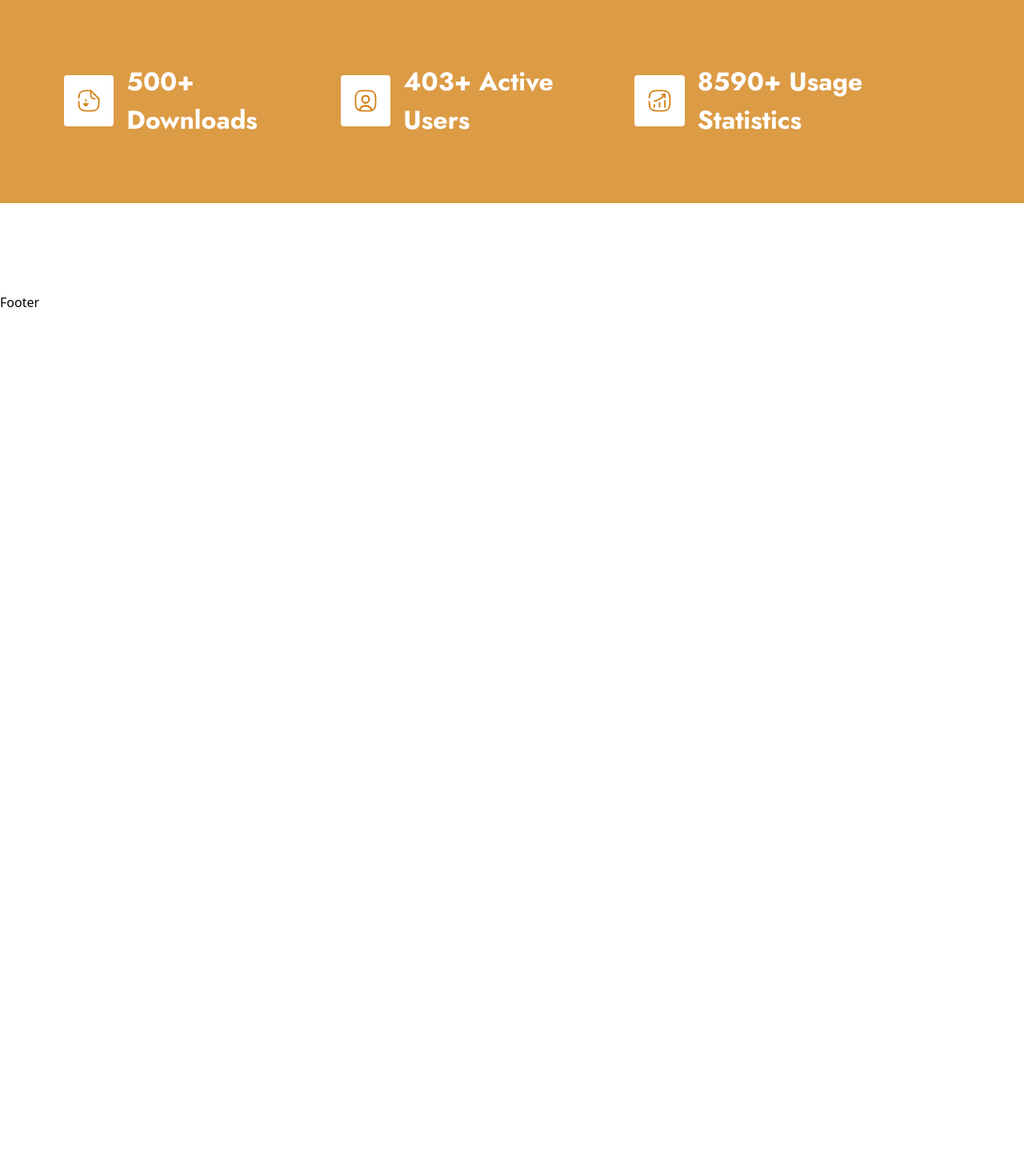
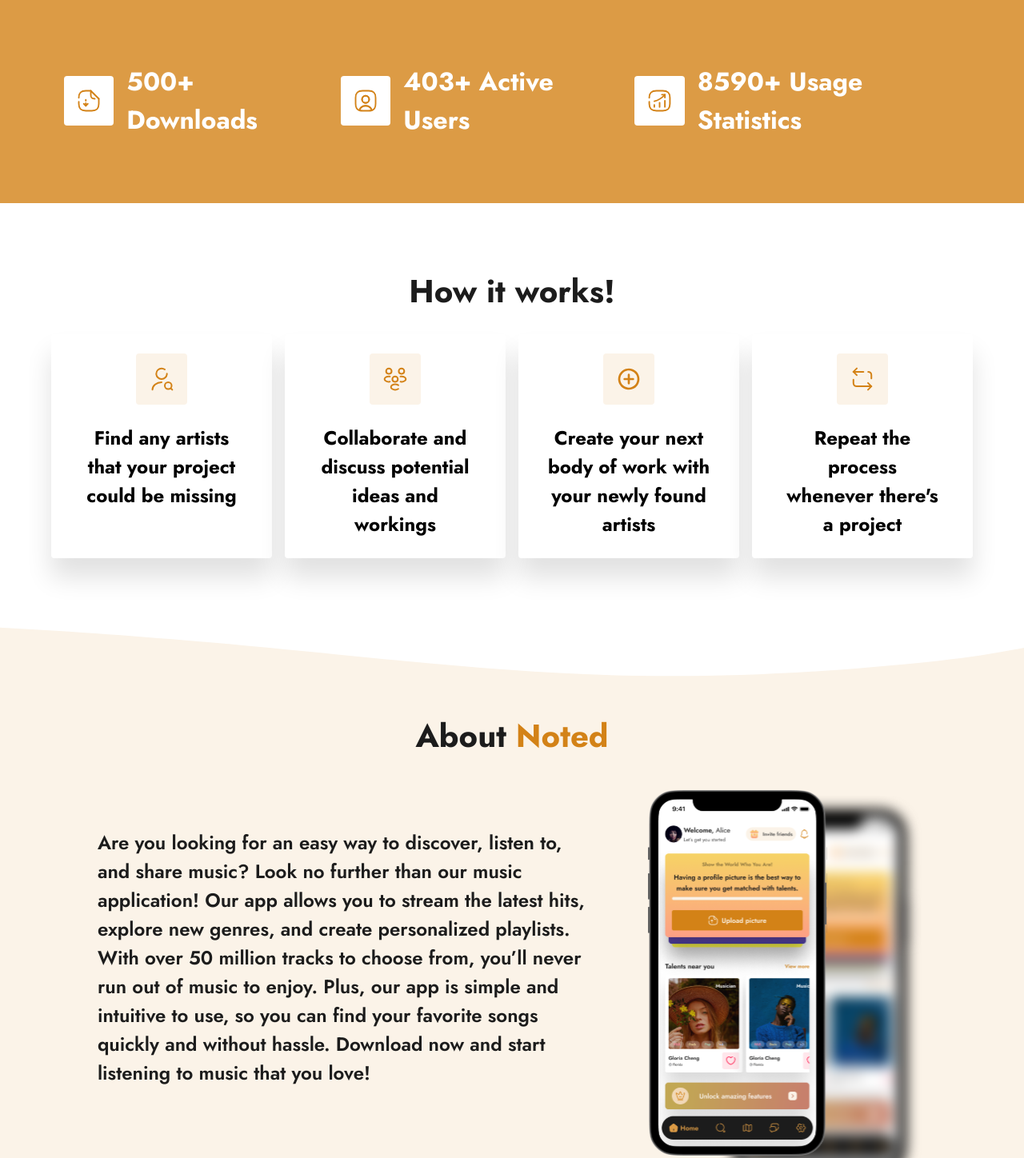
Before and after one commit to DigeetalHub/Noted-web, a Next.js app: page / in a window 1280 px wide. Shown: the part 802-2250 px from the top of the page at 80% size. Before the commit the page ends 1192 px from the top, so only its background shows below. Built offline with nearby package versions, Linux system fonts and the light colour scheme.

Commit message:
[FEAT] About section done

```diff
--- a/components/Heading.js
+++ b/components/Heading.js
@@ -3,7 +3,7 @@ import React from "react";
 const Heading = ({classes, firstContent, firstColoredContent, coloredContent, endContent}) => {
 	return (
 		<h1 className={classes}>
-            <span className="text-brandPrimary500">{ firstColoredContent}</span>{firstContent} with <span className="text-brandPrimary500">{coloredContent}</span> {endContent}
+            <span className="text-brandPrimary500">{ firstColoredContent}</span>{firstContent} <span className="text-brandPrimary500">{coloredContent}</span> {endContent}
 		</h1>
 	);
 };
--- a/components/IconText.js
+++ b/components/IconText.js
@@ -1,15 +1,15 @@
-import Image from 'next/image'
-import React from 'react'
+import Image from "next/image";
+import React from "react";
 
-const IconText = ({src, alt, text, className, textClassName, imgClassName}) => {
-  return (
-      <div className={`${className} flex flex-col`}>
-          <div className={`${imgClassName} p-2 rounded w-[fit-content] mx-auto md:p-4`}>
-              <Image src={src} alt={alt} className="md:w-[32px] md:h-[32px]" />
-          </div>
-          <p className={textClassName}>{text}</p>
-    </div>
-  )
-}
+const IconText = ({ src, alt, text, className, textClassName, imgClassName }) => {
+	return (
+		<div className={`${className} flex flex-col`}>
+			<div className={`${imgClassName} p-2 rounded w-[fit-content] mx-auto md:p-4 2xl:p-7`}>
+				<Image src={src} alt={alt} className="md:w-[32px] 2xl:w-[50px] aspect-square" />
+			</div>
+			<p className={textClassName}>{text}</p>
+		</div>
+	);
+};
 
-export default IconText
+export default IconText;
--- a/pages/index.js
+++ b/pages/index.js
@@ -7,20 +7,20 @@ import Subheading from "../components/Subheading";
 import Mouse from "../public/assets/icons/mouse.svg";
 import { ScrollContext } from "../context/ScrollContext";
 import IconText from "../components/IconText";
-import DocumentIcon from  "../public/assets/icons/document-download.svg";
-import User from  "../public/assets/icons/user-icon.svg";
-import Stats from  "../public/assets/icons/stats.svg";
-import UserSearch from  "../public/assets/icons/user-search.svg";
-import People from  "../public/assets/icons/people.svg";
+import DocumentIcon from "../public/assets/icons/document-download.svg";
+import User from "../public/assets/icons/user-icon.svg";
+import Stats from "../public/assets/icons/stats.svg";
+import UserSearch from "../public/assets/icons/user-search.svg";
+import People from "../public/assets/icons/people.svg";
 import Plus from "../public/assets/icons/plus-circle.svg";
 import Repeat from "../public/assets/icons/repeat.svg";
+import Snapshot from "../public/assets/images/snapshot.svg";
 import Email from "../public/assets/icons/email.svg";
 import Instagram from "../public/assets/icons/instagram.svg";
 import Facebook from "../public/assets/icons/facebook.svg";
 import Twitter from "../public/assets/icons/twitter.svg";
 
 export default function Home() {
-
 	const { whiteNav, scroll, scrollNav } = useContext(ScrollContext);
 
 	return (
@@ -48,7 +48,7 @@ export default function Home() {
 					<div className="h-full bg-overlay flex flex-col items-center justify-end pb-[2.5rem] px-4 md:justify-center">
 						<div className="flex flex-col gap-4 text-center mb-8 md:mb-10 md:w-[60%] lg:w-[70%] xl:w-[55%]">
 							<Heading
-								firstContent={"Connect"}
+								firstContent={"Connect with"}
 								endContent={"from everywhere across the globe"}
 								coloredContent={"creators"}
 								classes="font-bold text-white text-[2rem] leading-[1.2] md:hidden"
@@ -56,7 +56,7 @@ export default function Home() {
 							<Heading
 								firstColoredContent={"Discover"}
 								endContent={"hidden creatives around the world using Noted"}
-								classes="font-bold text-white text-[2.5rem] leading-[1.2] hidden md:block"
+								classes="font-bold text-white text-[2.5rem] 2xl:text-[3.5rem] leading-[1.2] hidden md:block"
 							/>
 							<Subheading
 								classes="text-neutrals200 leading-[25.5px] md:hidden"
@@ -64,29 +64,120 @@ export default function Home() {
 								fermentum mattis volutpat viverra augue faucibus integer."
 							/>
 							<Subheading
-								classes="text-neutrals100 leading-[25.5px] hidden md:block"
+								classes="text-neutrals100 leading-[25.5px] 2xl:text-[2.5rem] 2xl:leading-[1.3] 2xl:px-[12rem] hidden md:block"
 								content="Have unrestricted access to as many talents as you want, with never-ending conversations."
 							/>
 						</div>
 						<Button
 							label="Download Now"
-							className="text-white py-3 w-full border-[1px] border-brandPrimary500 bg-brandPrimary500 font-semibold rounded md:w-1/2 lg:w-[35%] xl:w-[25%] lg:hover:bg-transparent lg:hover:text-brandPrimary400 transition duration-300 ease-in-out]"
+							className="text-white py-3 w-full border-[1px] border-brandPrimary500 bg-brandPrimary500 font-semibold rounded md:w-1/2 lg:w-[35%] xl:w-[25%] 2xl:w-[15%] lg:hover:bg-transparent lg:hover:text-brandPrimary400 transition duration-300 ease-in-out] 2xl:py-4 2xl:text-[1.5rem]"
 						/>
 					</div>
 					<div className="w-full hidden md:flex flex-col justify-center gap-3 absolute bottom-[1rem] z-10">
 						<button className="mx-auto" onClick={scroll}>
-							<Image src={Mouse} alt="Clickable icon to scroll down to see main content" className="animate-bounce-slow motion-safe:animate-bounce-slower" />
+							<Image
+								src={Mouse}
+								alt="Clickable icon to scroll down to see main content"
+								className="animate-bounce-slow motion-safe:animate-bounce-slower"
+							/>
 						</button>
-						<p className="text-center text-white/[0.4] font-bold text-xl">Scroll for more info</p>
+						<p className="text-center text-white/[0.4] font-bold text-xl 2xl:text-[1.6rem]">Scroll for more info</p>
 					</div>
 				</section>
 				<section className="bg-brandPrimary400 p-4 md:p-[2.5rem] lg:p-[3rem] xl:p-[5rem]">
-					<div className="flex flex-col md:flex-row justify-center md:justify-between items-center gap-6">
-						<IconText className="lg:flex-row lg:items-center gap-4" src={DocumentIcon} imgClassName="bg-white" textClassName="font-bold text-[1.25rem] text-white xl:text-[2rem]" alt="An icon representing downloads" text="500+ Downloads" />
-						<IconText className="lg:flex-row lg:items-center gap-4" src={User} imgClassName="bg-white" textClassName="font-bold text-[1.25rem] text-white xl:text-[2rem]" alt="An icon representing downloads" text="403+ Active Users" />
-						<IconText className="lg:flex-row lg:items-center gap-4" src={Stats} imgClassName="bg-white" textClassName="font-bold text-[1.25rem] text-white xl:text-[2rem]" alt="An icon representing downloads" text="8590+ Usage Statistics" />
+					<div className="flex flex-col md:flex-row justify-center md:justify-between items-center gap-6  2xl:w-[90%] 2xl:mx-auto">
+						<IconText
+							className="lg:flex-row lg:items-center gap-4"
+							src={DocumentIcon}
+							imgClassName="bg-white"
+							textClassName="font-bold text-[1.25rem] text-white xl:text-[2rem] 2xl:text-[3.2rem]"
+							alt="An icon representing downloads"
+							text="500+ Downloads"
+						/>
+						<IconText
+							className="lg:flex-row lg:items-center gap-4"
+							src={User}
+							imgClassName="bg-white"
+							textClassName="font-bold text-[1.25rem] text-white xl:text-[2rem] 2xl:text-[3.2rem]"
+							alt="An icon representing downloads"
+							text="403+ Active Users"
+						/>
+						<IconText
+							className="lg:flex-row lg:items-center gap-4"
+							src={Stats}
+							imgClassName="bg-white"
+							textClassName="font-bold text-[1.25rem] text-white xl:text-[2rem] 2xl:text-[3.2rem]"
+							alt="An icon representing downloads"
+							text="8590+ Usage Statistics"
+						/>
 					</div>
 				</section>
+				<section className="p-[2.5rem] pb-4 text-center md:py-[5rem] lg:px-[3.5rem] xl:px-[4rem] 2xl:px-[6rem]">
+					<Subheading
+						classes="text-neutrals500 font-bold text-[1.25rem] mb-[1.5rem] md:hidden"
+						content="Discover Hidden Talent Around the World Using Noted"
+					/>
+					<Subheading
+						classes="text-neutrals500 font-bold text-[2.5rem] mb-[1.5rem] hidden md:block"
+						content="How it works!"
+					/>
+					<div className="grid md:grid-cols-2 lg:grid-cols-3 xl:grid-cols-4 gap-4 2xl:w-[90%] 2xl:mx-auto">
+						<IconText
+							src={UserSearch}
+							alt="Icon explaining how users can search for other users"
+							text="Find any artists that your project could be missing"
+							textClassName="font-semibold md:font-bold xl:px-4 md:text-[1.25rem] lg:text-[1.4rem] xl:text-[1.5rem] 2xl:text-[2rem]"
+							className="p-6 gap-6 bg-white shadow-card rounded"
+							imgClassName="bg-brandPrimary50"
+						/>
+						<IconText
+							src={People}
+							alt="Icon explaining users can collaborate with other users"
+							text="Collaborate and discuss potential ideas and workings"
+							textClassName="font-semibold md:font-bold xl:px-2 md:text-[1.25rem] lg:text-[1.4rem] xl:text-[1.5rem] 2xl:text-[2rem]"
+							className="p-6 gap-6 bg-white shadow-card rounded"
+							imgClassName="bg-brandPrimary50"
+						/>
+						<IconText
+							src={Plus}
+							alt="Icon explaining users can immediately start working with other users"
+							text="Create your next body of work with your newly found artists"
+							textClassName="font-semibold md:font-bold md:text-[1.25rem] lg:text-[1.4rem] xl:text-[1.5rem] 2xl:text-[2rem]"
+							className="p-6 gap-6 bg-white shadow-card rounded"
+							imgClassName="bg-brandPrimary50"
+						/>
+						<IconText
+							src={Repeat}
+							alt="Icon explaining users can repeat the process whenever there's a project"
+							text="Repeat the process whenever there's a project"
+							textClassName="font-semibold md:font-bold xl:px-4 md:text-[1.25rem] lg:text-[1.4rem] xl:text-[1.5rem] 2xl:text-[2rem]"
+							className="p-6 gap-6 bg-white shadow-card rounded lg:col-start-2 xl:col-auto"
+							imgClassName="bg-brandPrimary50"
+						/>
+					</div>
+				</section>
+				<article className=" bg-wavyBgMobile md:bg-wavyBgDesktop bg-no-repeat bg-center bg-cover px-[1.875rem] py-[5.5rem] md:py-[7rem] md:px-[3rem]">
+					<Heading
+						classes="text-neutrals500 text-center font-bold md:text-[2rem] lg:text-[2.5rem] 2xl:text-[3.5rem]"
+						coloredContent="Noted"
+						firstContent="About"
+					/>
+					<div className="md:flex flex-row justify-between gap-[4rem] mt-4 lg:w-[87%] lg:flex-row lg:mx-auto lg:mt-[2.4rem] lg:mr-[5rem] 2xl:w-[70%] 2xl:mx-auto">
+						<Subheading
+							classes="text-neutrals200 font-semibold md:hidden"
+							content={`Noted is a tool designed for connecting creators on both a local and global scale. Whether you are looking for a videographer to shoot your next video, a vocalist for your next album or new producer for a different sound, Noted will help you find the talent your project may be missing. To simply put it, Noted is a place for creators everywhere to search, collaborate, and create.`}
+						/>
+						<Subheading
+							classes="text-neutrals200 font-semibold md:pt-[2rem] md:text-[1rem] md:text-neutrals500 md:text-justify md:w-[58%] lg:text-[1.25rem] lg:w-[57%] lg:pt-[3rem] lg:text-left xl:w-[60%] xl:text-[1.5rem] 2xl:text-[2rem]"
+							content={`Are you looking for an easy way to discover, listen to, and share music? Look no further than our music application! Our app allows you to stream the latest hits, explore new genres, and create personalized playlists. With over 50 million tracks to choose from, you’ll never run out of music to enjoy. Plus, our app is simple and intuitive to use, so you can find your favorite songs quickly and without hassle. Download now and start listening to music that you love!`}
+						/>
+						<Image
+							class="hidden md:block md:w-[30%] xl:w-auto"
+							src={Snapshot}
+							alt="snapshot of the interface of the app"
+						/>
+					</div>
+				</article>
 			</main>
 		</div>
 	);
--- a/tailwind.config.js
+++ b/tailwind.config.js
@@ -21,6 +21,8 @@ module.exports = {
 				download:
 					"linear-gradient(0deg, rgba(0, 0, 0, 0.2), rgba(0, 0, 0, 0.2)), linear-gradient(180deg, #DC9B45 0%, #1E1E1E 100%)",
 				heroImg: "url('/assets/images/hero-img.png')",
+				wavyBgDesktop: "url('/assets/images/wavy-bg-desktop.svg')",
+				wavyBgMobile: "url('/assets/images/wavy-bg-mobile.svg')"
 			},
 			backdropBlur: {
 				header: "20px",
@@ -29,6 +31,9 @@ module.exports = {
 				"bounce-slow": "bounce 1.8s infinite",
 				"bounce-slower": "bounce 2.5s infinite",
 			},
+			boxShadow: {
+				card: "0px 24px 32px rgba(0, 0, 0, 0.12)",
+			},
 		},
 		plugins: [],
 	},
```
